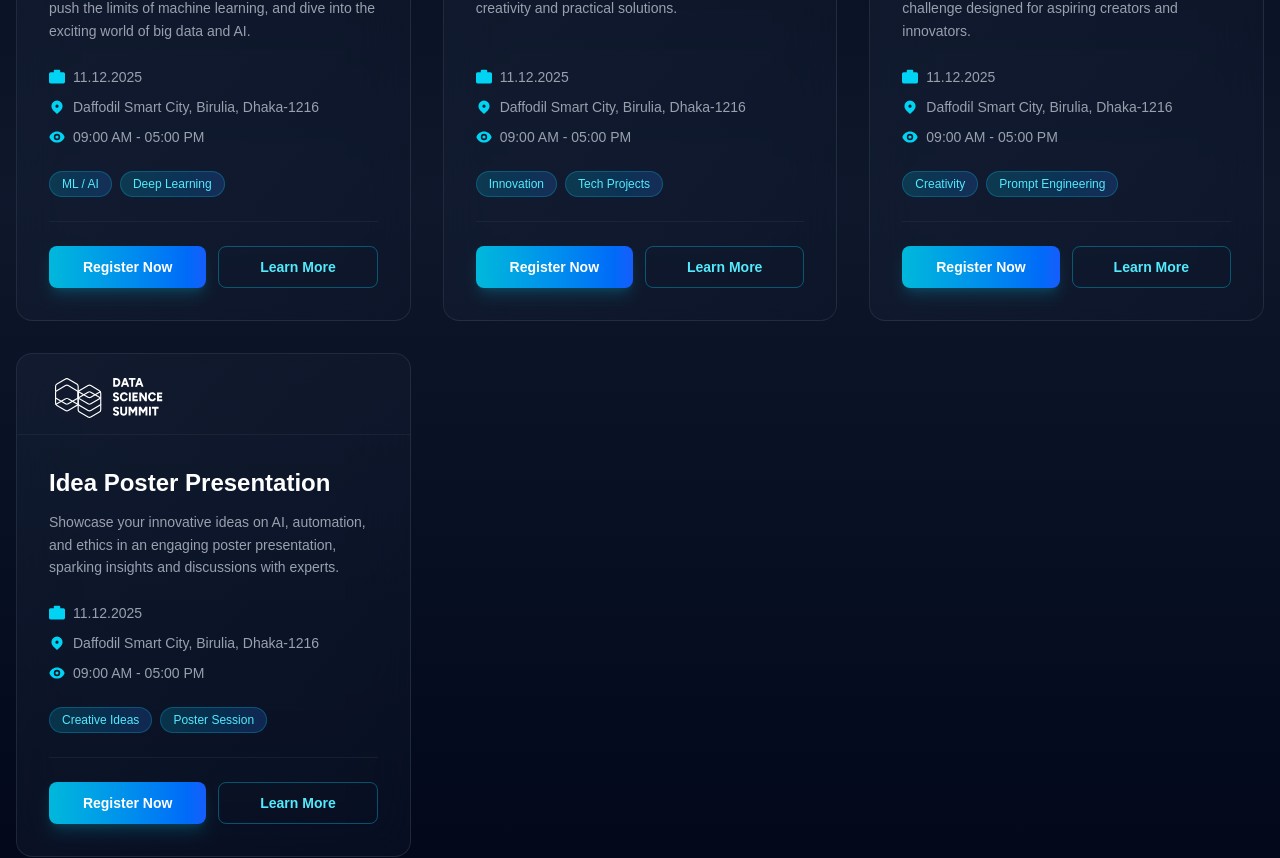
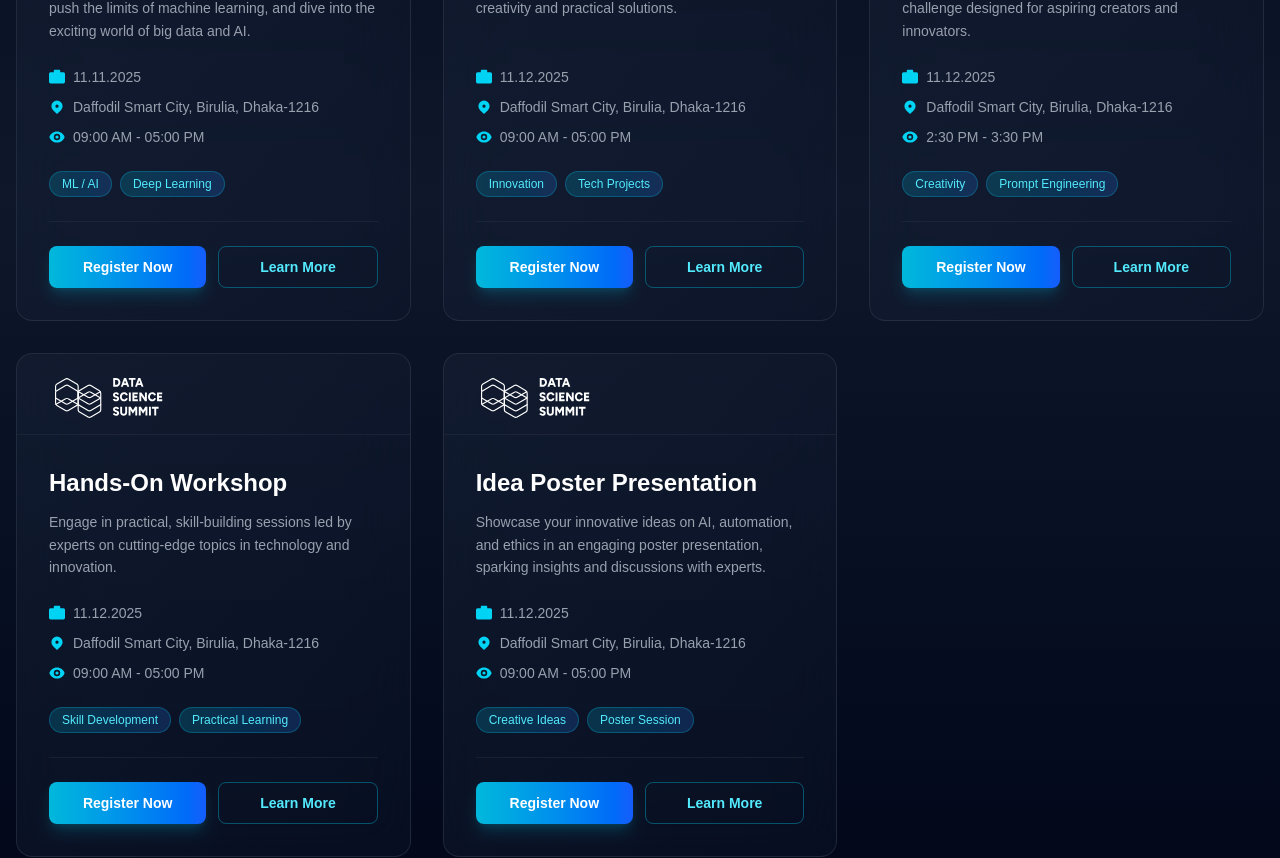
Before and after one commit to KhandakerSamin/data-science-summit-2025, a Next.js app: page / in a window 1280 px wide. Shown: the part 1380-2238 px from the top of the page. Built offline with nearby package versions, Linux system fonts and the light colour scheme.

Commit message:
Added modal and more changes applied

```diff
--- a/package.json
+++ b/package.json
@@ -9,9 +9,11 @@
     "lint": "eslint"
   },
   "dependencies": {
+    "lucide-react": "^0.553.0",
     "next": "16.0.3",
     "react": "19.2.0",
-    "react-dom": "19.2.0"
+    "react-dom": "19.2.0",
+    "tailwind-scrollbar-hide": "^4.0.0"
   },
   "devDependencies": {
     "@tailwindcss/postcss": "^4",
--- a/src/components/Event.js
+++ b/src/components/Event.js
@@ -1,68 +1,155 @@
 'use client';
 
 import { useState } from 'react';
+import { X } from 'lucide-react';
 import Image from 'next/image';
 
 export default function EventsSection() {
+  const [selectedEvent, setSelectedEvent] = useState(null);
+
   const events = [
     {
       id: 1,
       title: 'Data Hackathon',
-      description:
-        'Join data enthusiasts, AI experts, and innovators as they come together to tackle real-world problems, push the limits of machine learning, and dive into the exciting world of big data and AI.',
-      date: '11.12.2025',
+      description: 'Join data enthusiasts, AI experts, and innovators as they come together to tackle real-world problems, push the limits of machine learning, and dive into the exciting world of big data and AI.',
+      date: '11.11.2025',
       location: 'Daffodil Smart City, Birulia, Dhaka-1216',
       tags: ['ML / AI', 'Deep Learning'],
       time: '09:00 AM - 05:00 PM',
       registerLink: '#',
+      presentedBy: 'Data Solution-360',
+      event: '5th National Data Science Summit 2025',
+      hostedBy: 'Data Science Lab and Department of Software Engineering',
+      registrationFee: '৳1,200 per team (2 members)',
+      prizes: [
+        { place: '1st Place', amount: '15,000/-' },
+        { place: '2nd Place', amount: '10,000/-' },
+        { place: '3rd Place', amount: '5,000/-' },
+      ],
+      totalPrizePool: '30,000/-',
+      eligibility: 'University, college, and school students (valid student ID required)',
+      teamSize: 'Up to 2 members',
+      perks: ['Event T-shirt', 'Souvenirs', 'Certificates'],
+      whyJoin: [
+        'Tackle real-world educational challenges using cutting-edge AI and data science.',
+        'Collaborate with the brightest minds and industry leaders.',
+        'Gain hands-on experience and build solutions with real impact.',
+      ],
     },
     {
       id: 2,
       title: 'Project Competition',
-      description:
-        'Showcase your innovative projects and compete with others in a high-energy event celebrating tech creativity and practical solutions.',
+      description: 'Showcase your innovative projects and compete with others in a high-energy event celebrating tech creativity and practical solutions.',
       date: '11.12.2025',
       location: 'Daffodil Smart City, Birulia, Dhaka-1216',
       tags: ['Innovation', 'Tech Projects'],
       time: '09:00 AM - 05:00 PM',
       registerLink: '#',
+      presentedBy: 'Data Science Lab',
+      event: '5th National Data Science Summit 2025',
+      hostedBy: 'Data Science Lab and Department of Software Engineering',
+      registrationFee: '৳1000 per participant (up to 2 members)',
+      prizes: [
+        { place: '1st Place', amount: '7,000/-' },
+        { place: '2nd Place', amount: '5,000/-' },
+        { place: '3rd Place', amount: '3,000/-' },
+      ],
+      totalPrizePool: '15,000/-',
+      eligibility: 'Open to students, researchers, and professionals in data science',
+      teamSize: 'Up to 2 members',
+      perks: ['Event T-shirt', 'Souvenir'],
+      whyJoin: [
+        'Present your innovative projects tackling significant educational challenges.',
+        'Get feedback from top academic and industry experts.',
+        'Stand out with your creativity, methodology, and real-world impact!',
+      ],
     },
     {
       id: 3,
       title: 'Promptcraft Challenge',
-      description:
-        'Unleash your creativity by crafting powerful and impactful prompts in this engaging, interactive challenge designed for aspiring creators and innovators.',
+      description: 'Unleash your creativity by crafting powerful and impactful prompts in this engaging, interactive challenge designed for aspiring creators and innovators.',
       date: '11.12.2025',
       location: 'Daffodil Smart City, Birulia, Dhaka-1216',
       tags: ['Creativity', 'Prompt Engineering'],
+      time: '2:30 PM - 3:30 PM',
+      registerLink: '#',
+      presentedBy: 'Data Science Lab',
+      event: '5th National Data Science Summit 2025',
+      hostedBy: 'Data Science Lab and Department of Software Engineering',
+      registrationFee: '৳200 per participant (Get certificate)',
+      prizes: [
+        { place: '1st Prize', amount: '4,000/-' },
+        { place: '2nd Prize', amount: '3,000/-' },
+        { place: '3rd Prize', amount: '2,000/-' },
+        { place: '4th Prize', amount: '1,000/-' },
+        { place: '5th Prize', amount: '1,000/-' },
+      ],
+      totalPrizePool: '11,000/-',
+      eligibility: 'University, college, and school students (valid student ID required)',
+      teamSize: 'Individual only',
+      perks: ['Event T-shirt', 'Certificate', 'Snacks'],
+      whyJoin: [
+        'Master the art of prompt engineering for effective AI outputs',
+        'Showcase your creativity in solving educational challenges',
+        'Compete with top talents and gain national recognition',
+      ],
+    },
+    {
+      id: 4,
+      title: 'Hands-On Workshop',
+      description: 'Engage in practical, skill-building sessions led by experts on cutting-edge topics in technology and innovation.',
+      date: '11.12.2025',
+      location: 'Daffodil Smart City, Birulia, Dhaka-1216',
+      tags: ['Skill Development', 'Practical Learning'],
       time: '09:00 AM - 05:00 PM',
       registerLink: '#',
+      presentedBy: 'Data Science Lab',
+      event: '5th National Data Science Summit 2025',
+      hostedBy: 'Data Science Lab and Department of Software Engineering',
+      registrationFee: 'TBA',
+      prizes: [],
+      totalPrizePool: 'N/A',
+      eligibility: 'All students welcome',
+      teamSize: 'Individual participation',
+      perks: ['Event T-shirt', 'Certificate', 'Training Materials'],
+      whyJoin: [
+        'Learn from industry experts on cutting-edge technology',
+        'Gain practical hands-on experience',
+        'Build valuable skills for your career',
+      ],
     },
-    // {
-    //   id: 4,
-    //   title: 'Hands-On Workshop',
-    //   description:
-    //     'Engage in practical, skill-building sessions led by experts on cutting-edge topics in technology and innovation.',
-    //   date: '11.12.2025',
-    //   location: 'Daffodil Smart City, Birulia, Dhaka-1216',
-    //   tags: ['Skill Development', 'Practical Learning'],
-    //   time: '09:00 AM - 05:00 PM',
-    //   registerLink: '#',
-    // },
     {
       id: 5,
       title: 'Idea Poster Presentation',
-      description:
-        'Showcase your innovative ideas on AI, automation, and ethics in an engaging poster presentation, sparking insights and discussions with experts.',
+      description: 'Showcase your innovative ideas on AI, automation, and ethics in an engaging poster presentation, sparking insights and discussions with experts.',
       date: '11.12.2025',
       location: 'Daffodil Smart City, Birulia, Dhaka-1216',
       tags: ['Creative Ideas', 'Poster Session'],
       time: '09:00 AM - 05:00 PM',
       registerLink: '#',
+      presentedBy: 'Data Science Lab',
+      event: '5th National Data Science Summit 2025',
+      hostedBy: 'Data Science Lab and Department of Software Engineering',
+      registrationFee: '৳800 per participant (up to 2 members)',
+      prizes: [
+        { place: 'First Prize', amount: '5000/-' },
+        { place: 'Second Prize', amount: '3000/-' },
+        { place: 'Third Prize', amount: '2000/-' },
+      ],
+      totalPrizePool: '10,000/-',
+      eligibility: 'University, college, and school students (valid student ID required)',
+      teamSize: 'Individual or team (up to 2 members)',
+      perks: ['Event T-shirt', 'Souvenirs', 'Certificates'],
+      whyJoin: [
+        'Present your innovative ideas on how AI can transform education',
+        'Receive valuable feedback from academic and industry experts',
+        'Boost your communication and presentation skills on a national platform',
+      ],
     },
   ];
 
   return (
+    <>
       <section
         id="events"
         className="w-full py-24 md:py-32 px-4 relative z-10 bg-linear-to-b from-slate-950 via-slate-900 to-slate-950"
@@ -92,12 +179,11 @@ export default function EventsSection() {
                   idx === 3 || idx === 4 ? 'md:col-span-2 lg:col-span-1 mx-auto' : ''
                 }`}
               >
-              {/* Gradient Background Effect */}
+                {/* linear Background Effect */}
                 <div className="absolute inset-0 bg-linear-to-br from-cyan-500/5 to-purple-500/5 opacity-0 group-hover:opacity-100 transition-opacity duration-300"></div>
 
                 {/* Logo Section */}
                 <div className="relative px-8 md:px-8 pt-6 pb-4 border-b border-gray-700/30">
-
                   <Image
                   src="/dss-logo.svg"
                   alt="DSS Logo"
@@ -105,7 +191,6 @@ export default function EventsSection() {
                   height={50}
                   className="h-8 md:h-10 object-contain"
                 />
-
                 </div>
 
                 {/* Content */}
@@ -123,41 +208,21 @@ export default function EventsSection() {
                   {/* Info Details */}
                   <div className="space-y-2.5 mb-6">
                     <div className="flex items-center gap-2 text-gray-400 text-xs md:text-sm">
-                    <svg
-                      className="w-4 h-4 text-cyan-400 "
-                      fill="currentColor"
-                      viewBox="0 0 20 20"
-                    >
+                      <svg className="w-4 h-4 text-cyan-400" fill="currentColor" viewBox="0 0 20 20">
                         <path d="M6 2a1 1 0 011-1h6a1 1 0 011 1v2h4a2 2 0 012 2v10a2 2 0 01-2 2H2a2 2 0 01-2-2V6a2 2 0 012-2h4V2z" />
                       </svg>
                       <span>{event.date}</span>
                     </div>
                     <div className="flex items-center gap-2 text-gray-400 text-xs md:text-sm">
-                    <svg
-                      className="w-4 h-4 text-cyan-400 "
-                      fill="currentColor"
-                      viewBox="0 0 20 20"
-                    >
-                      <path
-                        fillRule="evenodd"
-                        d="M5.05 4.05a7 7 0 119.9 9.9L10 18.9l-4.95-4.95a7 7 0 010-9.9zM10 11a2 2 0 100-4 2 2 0 000 4z"
-                        clipRule="evenodd"
-                      />
+                      <svg className="w-4 h-4 text-cyan-400" fill="currentColor" viewBox="0 0 20 20">
+                        <path fillRule="evenodd" d="M5.05 4.05a7 7 0 119.9 9.9L10 18.9l-4.95-4.95a7 7 0 010-9.9zM10 11a2 2 0 100-4 2 2 0 000 4z" clipRule="evenodd" />
                       </svg>
                       <span>{event.location}</span>
                     </div>
                     <div className="flex items-center gap-2 text-gray-400 text-xs md:text-sm">
-                    <svg
-                      className="w-4 h-4 text-cyan-400 "
-                      fill="currentColor"
-                      viewBox="0 0 20 20"
-                    >
+                      <svg className="w-4 h-4 text-cyan-400" fill="currentColor" viewBox="0 0 20 20">
                         <path d="M10 12a2 2 0 100-4 2 2 0 000 4z" />
-                      <path
-                        fillRule="evenodd"
-                        d="M.458 10C1.732 5.943 5.522 3 10 3s8.268 2.943 9.542 7c-1.274 4.057-5.064 7-9.542 7S1.732 14.057.458 10zM14 10a4 4 0 11-8 0 4 4 0 018 0z"
-                        clipRule="evenodd"
-                      />
+                        <path fillRule="evenodd" d="M.458 10C1.732 5.943 5.522 3 10 3s8.268 2.943 9.542 7c-1.274 4.057-5.064 7-9.542 7S1.732 14.057.458 10zM14 10a4 4 0 11-8 0 4 4 0 018 0z" clipRule="evenodd" />
                       </svg>
                       <span>{event.time}</span>
                     </div>
@@ -180,7 +245,10 @@ export default function EventsSection() {
                     <button className="flex-1 bg-linear-to-r from-cyan-500 to-blue-600 text-white px-4 py-2.5 font-semibold rounded-lg hover:from-cyan-400 hover:to-blue-500 transition-all duration-300 text-xs md:text-sm shadow-lg shadow-cyan-500/20">
                       Register Now
                     </button>
-                  <button className="flex-1 border border-cyan-500/40 text-cyan-300 px-4 py-2.5 font-semibold rounded-lg hover:bg-cyan-500/10 transition-all duration-300 text-xs md:text-sm">
+                    <button
+                      onClick={() => setSelectedEvent(event)}
+                      className="flex-1 border border-cyan-500/40 text-cyan-300 px-4 py-2.5 font-semibold rounded-lg hover:bg-cyan-500/10 transition-all duration-300 text-xs md:text-sm"
+                    >
                       Learn More
                     </button>
                   </div>
@@ -190,5 +258,124 @@ export default function EventsSection() {
           </div>
         </div>
       </section>
+
+      {/* Modal */}
+      {selectedEvent && (
+        <div className="fixed inset-0 z-50 flex items-center justify-center p-4 bg-black/50 backdrop-blur-sm">
+          <div className="relative w-full max-w-2xl max-h-[90vh] bg-linear-to-br from-slate-800 to-slate-900 rounded-2xl border border-cyan-500/30 overflow-y-auto shadow-2xl shadow-cyan-500/20">
+            {/* Close Button */}
+            <button
+              onClick={() => setSelectedEvent(null)}
+              className="absolute top-4 right-4 z-10 p-2 bg-slate-700/50 hover:bg-slate-600 rounded-lg transition-all duration-300"
+            >
+              <X className="w-5 h-5 text-white" />
+            </button>
+
+            {/* Modal Content */}
+            <div className="p-8 md:p-10">
+              {/* Header */}
+              <div className="mb-8 mt-5 md:mt-0">
+
+                <h2 className="text-3xl md:text-4xl font-bold text-white mb-2">{selectedEvent.title}</h2>
+                <div className="flex flex-wrap gap-2 mb-6">
+                  {selectedEvent.tags.map((tag, idx) => (
+                    <span
+                      key={idx}
+                      className="text-xs px-3 py-1 bg-linear-to-r from-cyan-500/20 to-blue-500/20 text-cyan-300 rounded-full border border-cyan-500/30 font-medium"
+                    >
+                      {tag}
+                    </span>
+                  ))}
+                </div>
+              </div>
+
+              {/* Event Details Grid */}
+              <div className="grid grid-cols-1 md:grid-cols-2 gap-6 mb-8 pb-8 border-b border-gray-700/50">
+                <div>
+                  <p className="text-cyan-400 font-semibold mb-1 text-sm">Date</p>
+                  <p className="text-gray-100 text-lg">{selectedEvent.date}</p>
+                </div>
+                <div>
+                  <p className="text-cyan-400 font-semibold mb-1 text-sm">Time</p>
+                  <p className="text-gray-100 text-lg">{selectedEvent.time}</p>
+                </div>
+                <div className="md:col-span-2">
+                  <p className="text-cyan-400 font-semibold mb-1 text-sm">Location</p>
+                  <p className="text-gray-100">{selectedEvent.location}</p>
+                </div>
+              </div>
+
+              {/* Why Join */}
+              <div className="mb-8">
+                <h3 className="text-xl font-bold text-white mb-4">Why Join?</h3>
+                <ul className="space-y-2">
+                  {selectedEvent.whyJoin.map((item, idx) => (
+                    <li key={idx} className="flex gap-2 text-gray-300">
+                      <span className="text-cyan-400 font-bold">•</span>
+                      <span>{item}</span>
+                    </li>
+                  ))}
+                </ul>
+              </div>
+
+              {/* Registration & Prize Info */}
+              <div className="grid grid-cols-1 md:grid-cols-2 gap-8 mb-8 pb-8 border-b border-gray-700/50">
+                <div>
+                  <h3 className="text-lg font-bold text-white mb-3">Registration</h3>
+                  <p className="text-cyan-300 mb-4">{selectedEvent.registrationFee}</p>
+                  <p className="text-sm text-gray-400">
+                    <span className="font-semibold text-gray-300">Team Size: </span>
+                    {selectedEvent.teamSize}
+                  </p>
+                  <p className="text-sm text-gray-400 mt-2">
+                    <span className="font-semibold text-gray-300">Eligibility: </span>
+                    {selectedEvent.eligibility}
+                  </p>
+                </div>
+
+                {selectedEvent.prizes.length > 0 && (
+                  <div>
+                    <h3 className="text-lg font-bold text-white mb-3">🏆 Prizes</h3>
+                    <div className="space-y-2 mb-3">
+                      {selectedEvent.prizes.map((prize, idx) => (
+                        <p key={idx} className="text-gray-300">
+                          <span className="text-cyan-300 font-semibold">{prize.place}:</span> {prize.amount}
+                        </p>
+                      ))}
+                    </div>
+                    <p className="text-sm text-cyan-400 font-semibold">Total: {selectedEvent.totalPrizePool}</p>
+                  </div>
+                )}
+              </div>
+
+              {/* Perks */}
+              <div className="mb-8">
+                <h3 className="text-lg font-bold text-white mb-3">What You&apos;ll Get</h3>
+                <div className="grid grid-cols-2 md:grid-cols-3 gap-3">
+                  {selectedEvent.perks.map((perk, idx) => (
+                    <div key={idx} className="bg-cyan-500/10 border border-cyan-500/30 rounded-lg p-3 text-center">
+                      <p className="text-cyan-300 font-medium text-sm">{perk}</p>
+                    </div>
+                  ))}
+                </div>
+              </div>
+
+              {/* CTA Buttons */}
+              <div className="flex gap-3">
+                <button className="flex-1 bg-linear-to-r from-cyan-500 to-blue-600 text-white px-6 py-3 font-semibold rounded-lg hover:from-cyan-400 hover:to-blue-500 transition-all duration-300 shadow-lg shadow-cyan-500/20">
+                  Register Now
+                </button>
+                <button
+                  onClick={() => setSelectedEvent(null)}
+                  className="flex-1 border border-cyan-500/40 text-cyan-300 px-6 py-3 font-semibold rounded-lg hover:bg-cyan-500/10 transition-all duration-300"
+                >
+                  Close
+                </button>
+              </div>
+            </div>
+          </div>
+        </div>
+      )}
+    </>
   );
 }
--- a/src/components/Footer.js
+++ b/src/components/Footer.js
@@ -3,7 +3,7 @@ export default function Footer() {
 
   return (
     <footer className="w-full  border-opacity-10 bg-black/50">
-      <div className="max-w-7xl mx-auto px-4 md:px-8 py-5">
+      <div className="w-full mx-auto px-4 md:px-38 py-5">
         {/* Main Content */}
         <div className="flex flex-col md:flex-row items-center justify-between gap-8 mb-8">
           {/* Left Section - Copyright */}
```
Also changed, not shown: 1 other file (tests, documents, lock files or other folders). Lines whose indentation alone changed are shown as unchanged.
